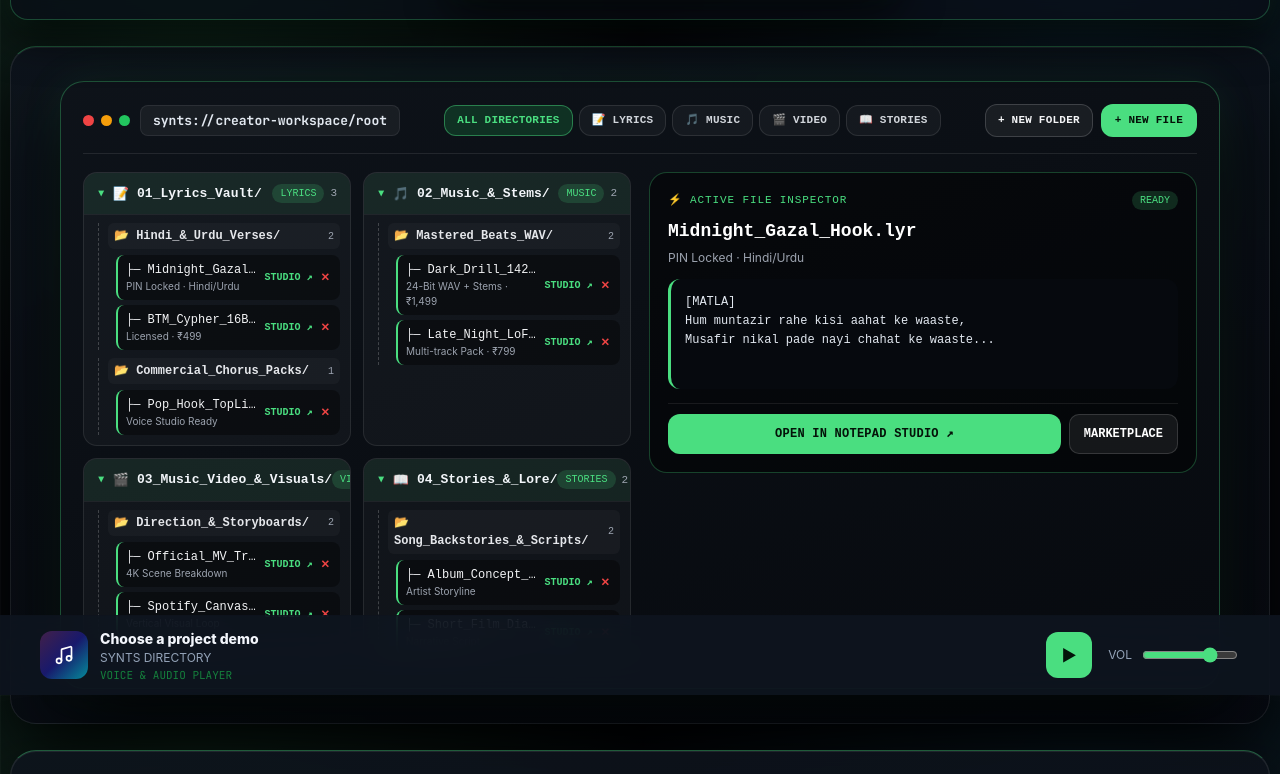
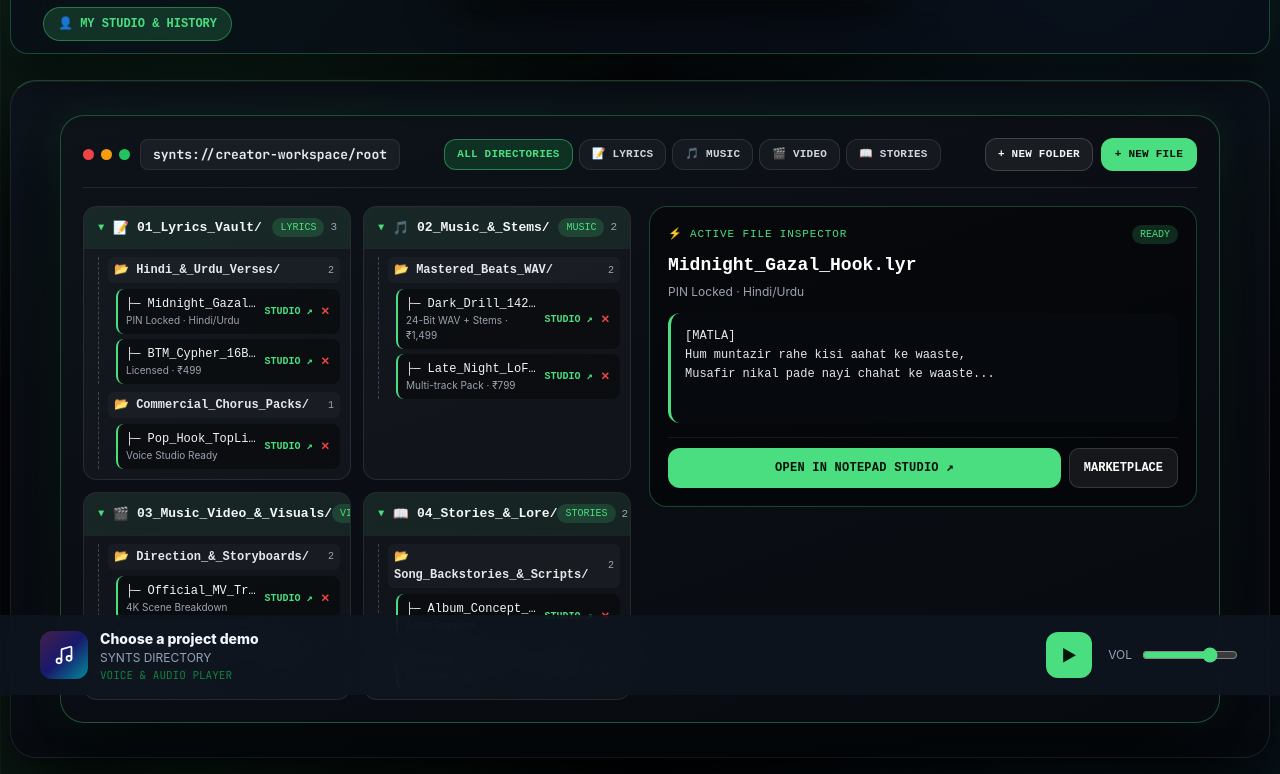
Before and after one commit to syntsworld/synts-world, a plain HTML site: page index.html in a window 1280 px wide. Shown: the part 105-879 px from the top of the page. Drawn offline with nearby package versions, Linux system fonts and the light colour scheme; no server answers.

Commit message:
Add account-hub.js script to index.html

```diff
--- a/index.html
+++ b/index.html
@@ -25,6 +25,7 @@
   <script src="js/voice.js" defer></script>
   <script src="js/payment.js" defer></script>
   <script src="js/file-structure.js" defer></script>
+  <script src="js/account-hub.js" defer></script>
 <link rel="preconnect" href="https://fonts.googleapis.com">
 <link rel="preconnect" href="https://fonts.gstatic.com" crossorigin>
 <link href="https://fonts.googleapis.com/css2?family=Outfit:wght@300;400;500;600;700;800;900&family=JetBrains+Mono:wght@400;600;700&display=swap" rel="stylesheet">
```
